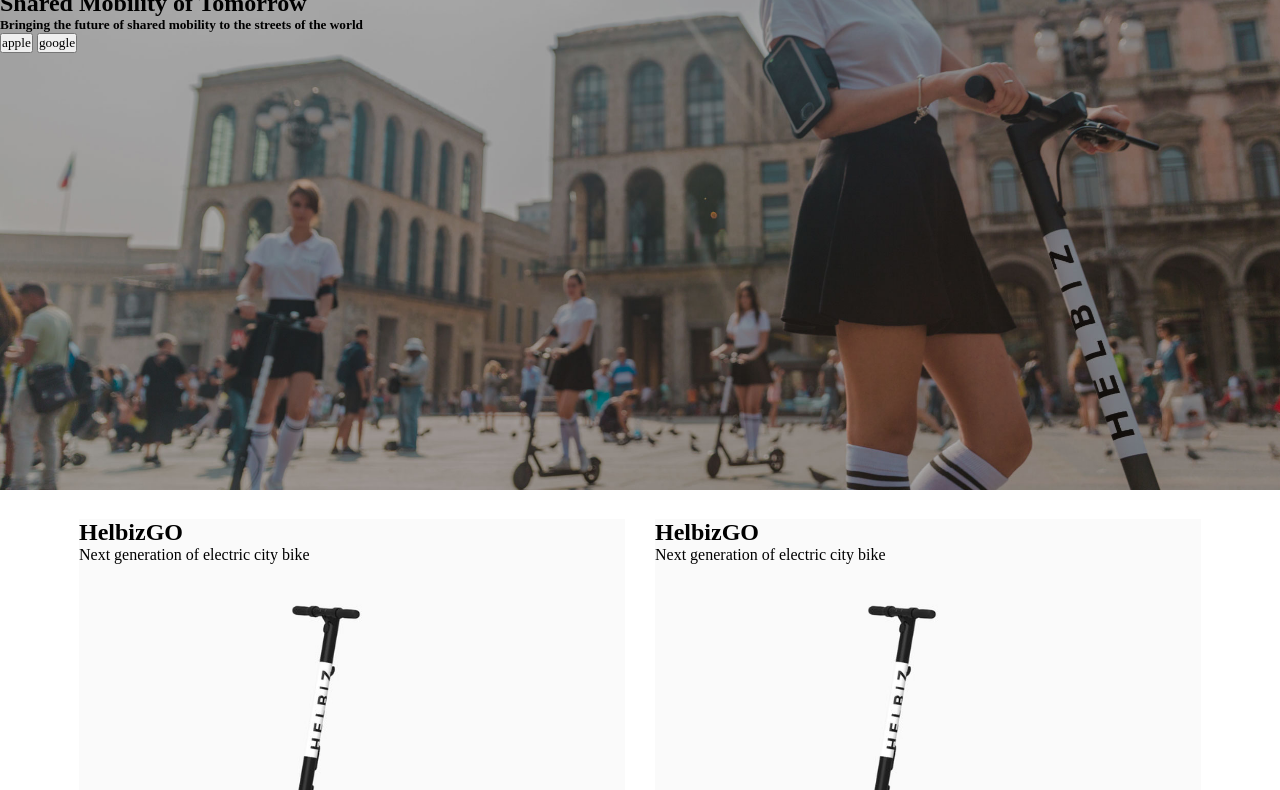
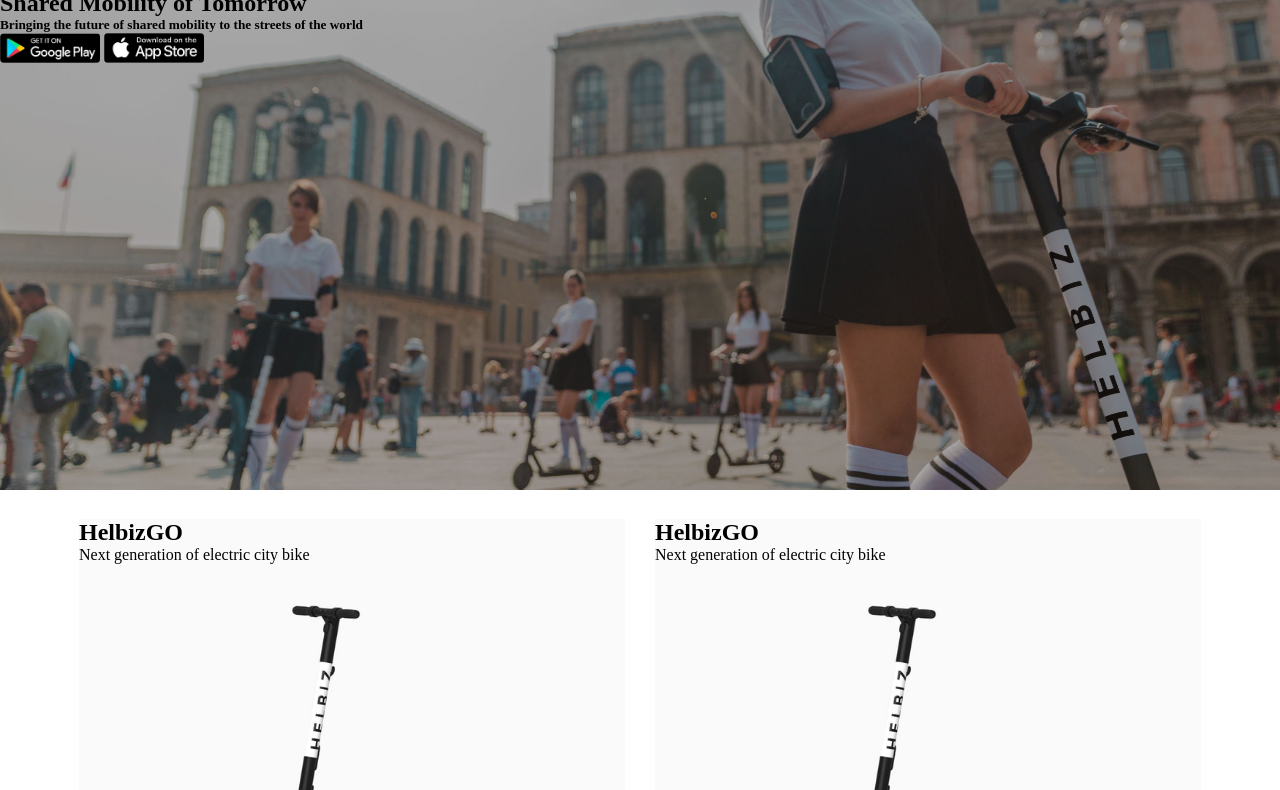
Before and after one commit to Giancarlo-Zuliani/html-css-helbiz, a plain HTML site: page index.html in a window 1280 px wide. Shown: the part 60-850 px from the top of the page. Drawn offline with Linux system fonts and the light colour scheme; a web font is replaced by a local one.

Commit message:
google play and appstore button added

```diff
--- a/css/style.css
+++ b/css/style.css
@@ -5,6 +5,26 @@
   font-family: 'Peddana', serif;
 }
 
+button{
+  width:100px;
+  height:30px;
+  background-size:cover;
+  background-repeat: no-repeat;
+  border: none;
+  border-radius: 4px;
+}
+
+.googleplay{
+  background-image: url('../resources/googleplay.jpg');
+}
+
+.appstore{
+  background-image:url('../resources/appstore.jpg');
+}
+
+#smallnav{
+  display:none;
+}
 #fullscreenNav{
   width:100%;
   height:50px;
@@ -37,7 +57,6 @@
   min-height: 500px;
   background-size:cover;
   background-repeat: no-repeat;
-
 }
 
 #products{
--- a/index.html
+++ b/index.html
@@ -15,7 +15,7 @@
 
 			<span id="logo" class="col-lg-1 col-lg-offset-2">HELBIZ</span>
 
-			<ul class="col-lg-6 col-lg-offset-3">
+			<ul class="col-lg-6 col-lg-offset-2">
 
 				<li> HELBIZGO </li>
 				<li> HELBIZCAR </li>
@@ -28,13 +28,19 @@
 			</ul>
 
 		</nav>
+
+		<nav id="smallnav">
+
+		</nav>
+
+
 		<section id="jumbo">
 
 
 			<h2>Shared Mobility of Tomorrow</h2>
 			<h5>Bringing the future of shared mobility to the streets of the world</h5>
-			<button type="button" name="button">apple</button>
-			<button type="button" name="button">google</button>
+			<button class="googleplay" type="button" name="button"></button>
+			<button class="appstore" type="button" name="button"></button>
 
 		</section>
 
@@ -166,8 +172,8 @@
 
 <hr>
 
-<button type="button" name="button"></button>
-<button type="button" name="button"></button>
+<button class="googleplay" type="button" name="button"></button>
+<button class="appstore" type="button" name="button"></button>
 
 
 </footer>
```
Also changed, not shown: resources/appstore.jpg (added), resources/bike2.jpg (added), resources/googleplay.jpg (added), resources/maps.png (added), resources/palace.jpg (added), resources/scooter.jpg (added).
